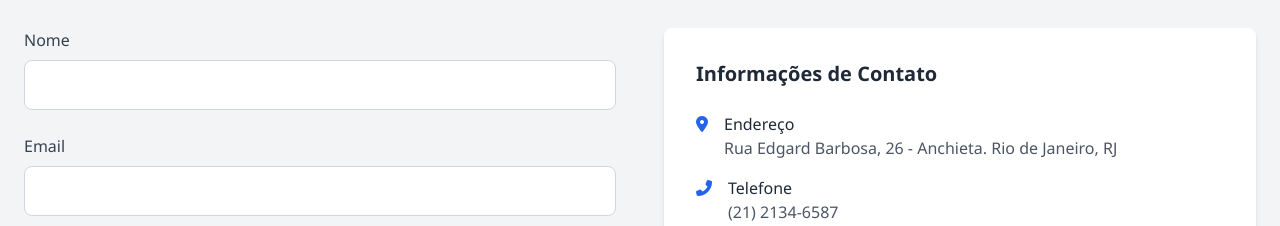
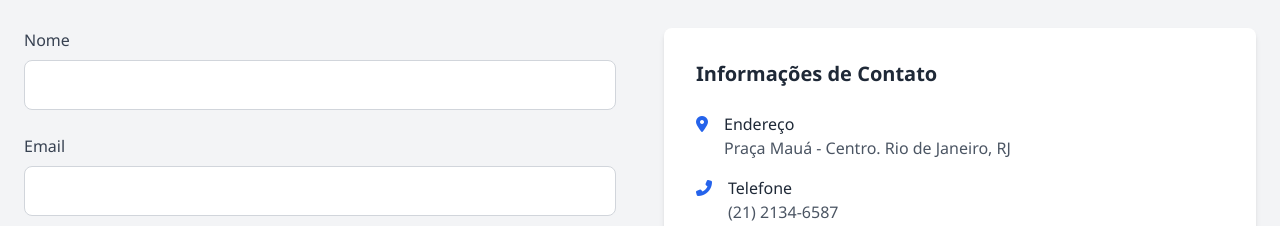
Before and after one commit to PedroMilagre/Alugue_Ja, a plain HTML site: page index.html in a window 1280 px wide. Shown: the part 3180-3406 px from the top of the page. Drawn offline with nearby package versions, Linux system fonts and the light colour scheme.

Commit message:
index.html

```diff
--- a/index.html
+++ b/index.html
@@ -619,7 +619,7 @@
                 <div>
                   <h4 class="font-medium text-gray-800">Endereço</h4>
                   <p class="text-gray-600">
-                    Rua Edgard Barbosa, 26 - Anchieta. Rio de Janeiro, RJ
+                    Praça Mauá - Centro. Rio de Janeiro, RJ
                   </p>
                 </div>
               </div>
```
